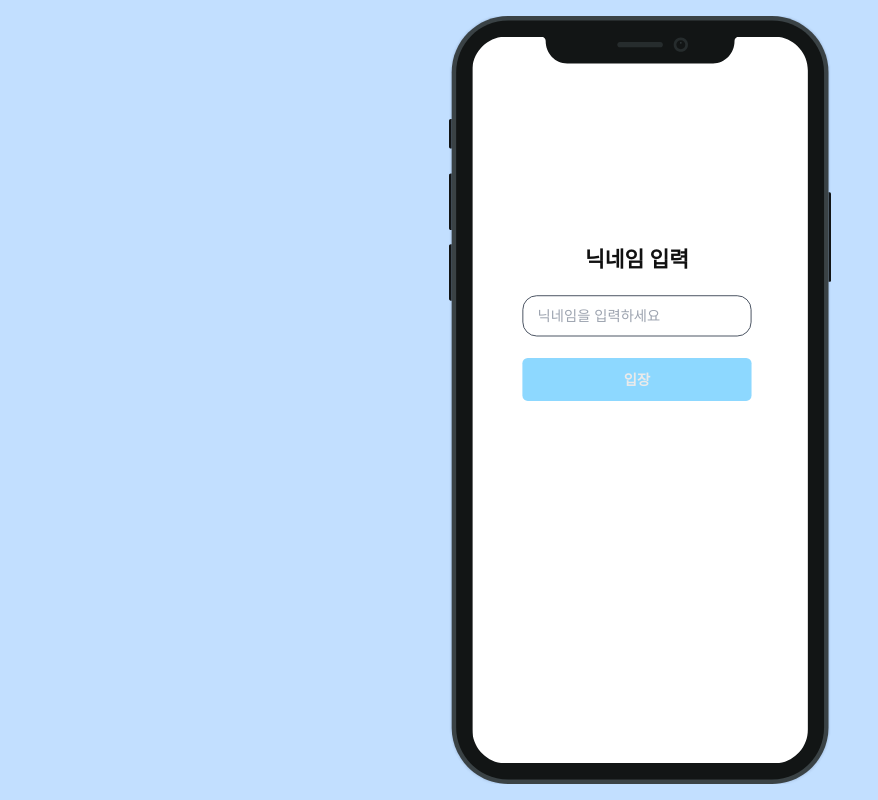
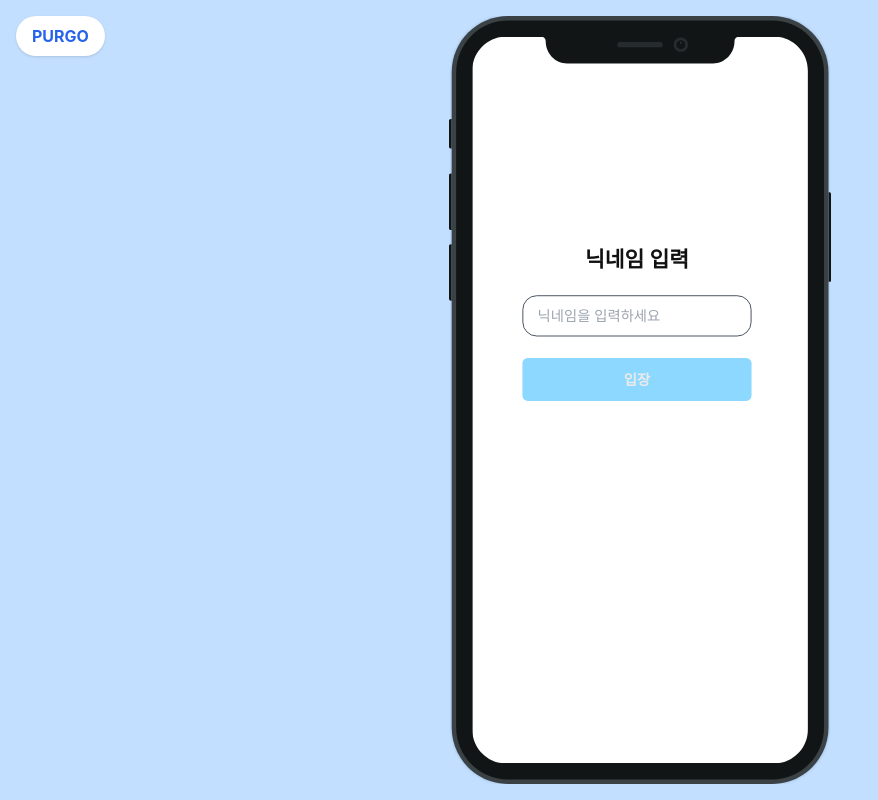
Before and after one commit to sanghyxuk/aws_chat, a React (Create React App) app: page / in a window 1280 px wide. Shown: the whole page, without its empty margins (0-878 px from the left). Built offline with nearby package versions, Linux system fonts and the light colour scheme.

Commit message:
닉네임 페이지 로고 추가
닉네임 페이지 로고 추가

```diff
--- a/src/App.js
+++ b/src/App.js
@@ -18,7 +18,26 @@ const App = () => {
         <NicknameProvider>
             <Router>
                 <Routes>
-                    <Route path="/" element={<NicknamePage />} />
+                    <Route
+                        path="/"
+                        element={
+                            <div className="bg-[#C2DFFF] min-h-screen relative flex justify-center items-center">
+                                {/* PURGO 링크 */}
+                                <a
+                                    href="http://purgo.kro.kr"
+                                    target="_blank"
+                                    rel="noopener noreferrer"
+                                    className="absolute top-4 left-4 px-4 py-2 bg-white text-blue-600 font-bold rounded-full shadow hover:bg-blue-100 transition cursor-pointer z-50"
+                                >
+                                    PURGO
+                                </a>
+
+                                <IPhoneMockup>
+                                    <NicknamePage />
+                                </IPhoneMockup>
+                            </div>
+                        }
+                    />
                     <Route
                         path="/chat"
                         element={
--- a/src/pages/NicknamePage.js
+++ b/src/pages/NicknamePage.js
@@ -1,17 +1,12 @@
 import React from "react";
 import NicknameForm from "../components/NicknameForm";
-import IPhoneMockup from "../Mockup/IPhoneMockup";
 
 const NicknamePage = () => {
     return (
-        <div className="flex justify-center items-center h-screen bg-[#C2DFFF] overflow-hidden">
-            <IPhoneMockup>
-                <div className="flex flex-col h-full w-full max-w-sm mx-auto bg-white pt-6 px-6 justify-start pb-6">
-                    <div className="mt-[54%]">
-                        <NicknameForm />
-                    </div>
-                </div>
-            </IPhoneMockup>
+        <div className="flex flex-col h-full w-full max-w-sm mx-auto bg-white pt-6 px-6 justify-start pb-6">
+            <div className="mt-[54%]">
+                <NicknameForm />
+            </div>
         </div>
     );
 };
```
